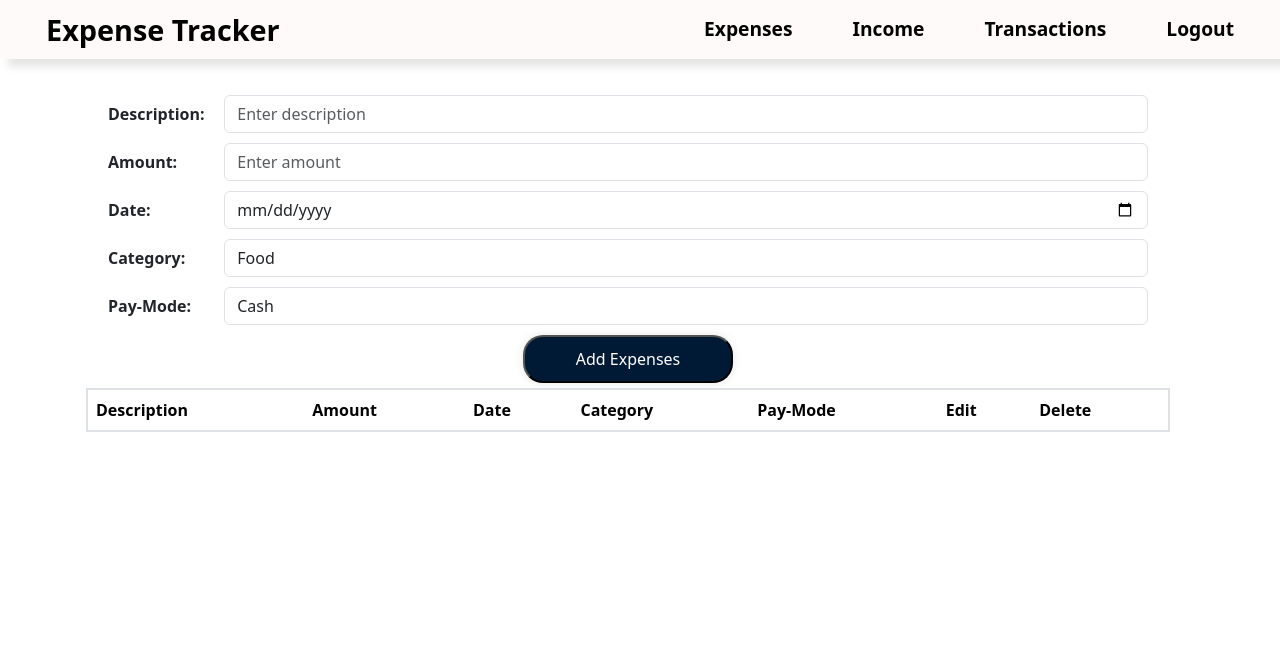
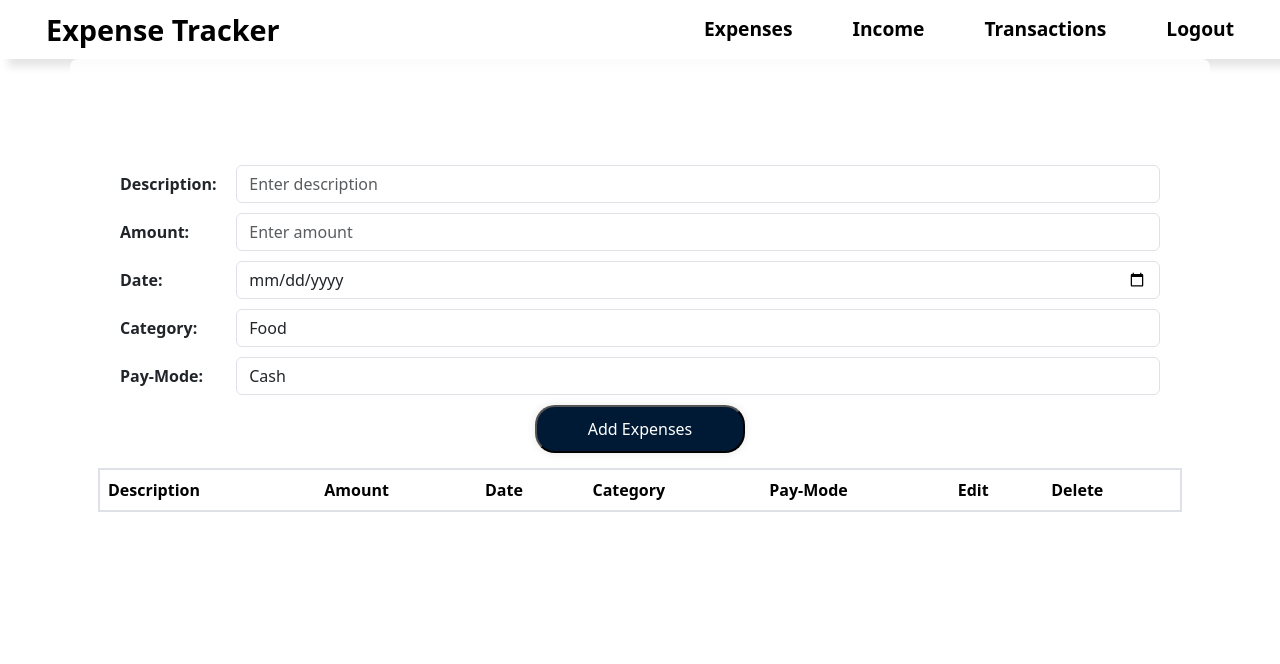
Before and after one commit to Aditii-1/Dynamic-Expense-Tracker, a Flask app: page /Index in a window 1280 px wide. Shown: the top 664 px of the page. Run offline with Flask 3, Linux system fonts and the light colour scheme; the visitor is signed in with stand-in values (Sample User, id 1); data that the repository does not hold is empty; some libraries are stand-ins or nearby versions.

Commit message:
Updates styles.css

```diff
--- a/static/styles.css
+++ b/static/styles.css
@@ -16,9 +16,11 @@ body {
 }
 
 .container {
-  padding-top: 10px;
+  padding-top: 5rem;
   background-color: rgba(255, 255, 255, 0.88);
   border-radius: 8px;
+  display: flex;
+  justify-content: center;
 }
 
 .logo{
@@ -29,14 +31,14 @@ body {
   text-decoration: none;
 }
 
-nav{
+.nav{
   width: 100%;
   display: flex;
   justify-content: center;
   align-items: center;
-  position: sticky;
+  position: fixed;
   top: 0;
-  z-index: 100;
+  z-index: 1000;
   background: rgb(255, 250, 250);
 }
 
@@ -101,7 +103,7 @@ div.row {
 
 .btn-fn {
   display: inline-block;
-  width: 20%;
+  width: 20rem;
   padding: 10px;
   font-size: 16px;
   color: #fff;
@@ -226,7 +228,11 @@ div.row {
   display: flex;
   justify-content: center;
   user-select: none;
+
   /* align-items: center; */
+}
+.s1 {
+  margin-top: 5rem;
 }
 .hr-line{
   background-color: rgb(0, 0, 0);
@@ -348,10 +354,6 @@ div.row {
 }
 
 @media (max-width: 575.98px) {
-  .btn-fn, .btn {
-      width: 100%;
-      margin-bottom: 10px;
-  }
 
   .modal-header .close {
       padding: 1rem;
@@ -363,6 +365,12 @@ div.row {
   }
 }
 
+@media (min-width: 320px) {
+  .btn-fn, .btn {
+    width: 20%;
+    margin-bottom: 10px;
+  }
+}
 /* Extra small devices (phones, less than 576px) */
 @media (max-width: 575.98px) {
   .modal-content {
@@ -568,3 +576,7 @@ div.row {
       background-color: rgba(255, 255, 255, 0.075);
   }
 }
+
+.con{
+  width: 50rem;
+}
```
